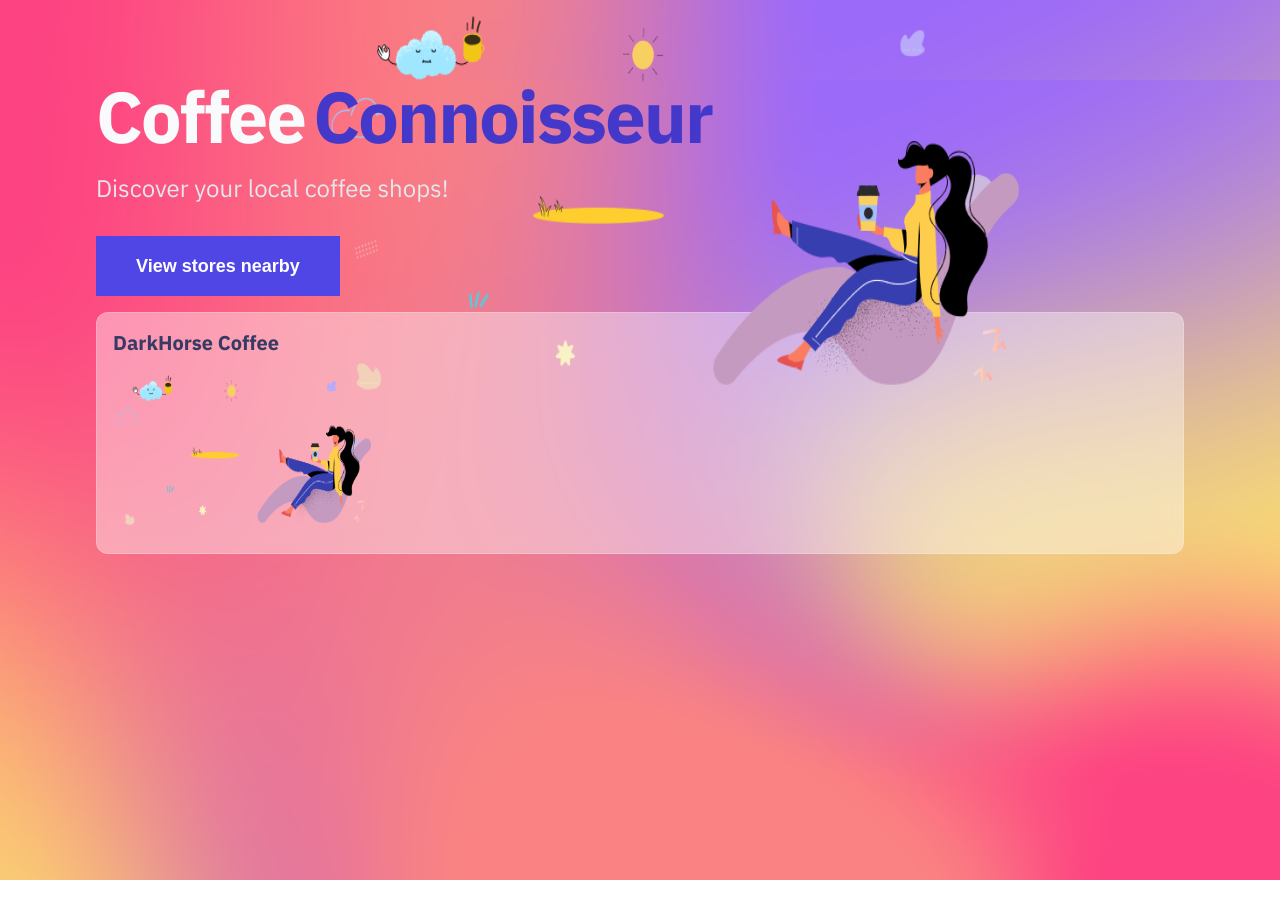
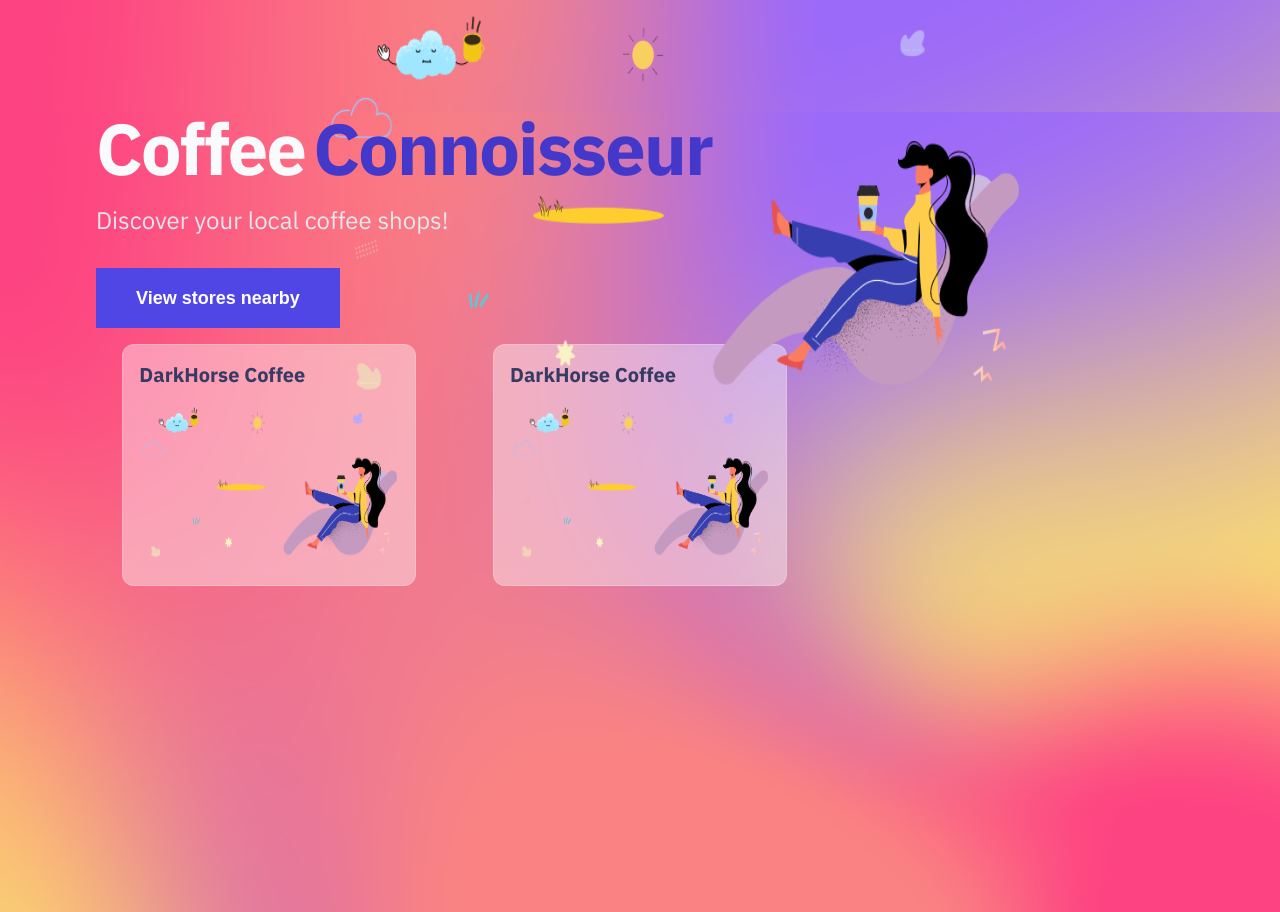
Before and after one commit to paulzijlmans/discover-coffee-stores, a Next.js app: page / in a window 1280 px wide. Before the commit the page ends 880 px from the top, so only its background shows below. Built offline with nearby package versions, Linux system fonts and the light colour scheme.

Commit message:
Card Grid Layout

```diff
--- a/pages/index.js
+++ b/pages/index.js
@@ -32,11 +32,20 @@ export default function Home() {
             alt='hero image'
           />
         </div>
-        <Card
-          name='DarkHorse Coffee'
-          imgUrl='/static/hero-image.png'
-          href='/coffee-store/darkhorse-coffee'
-        />
+        <div className={styles.cardLayout}>
+          <Card
+            className={styles.card}
+            name='DarkHorse Coffee'
+            imgUrl='/static/hero-image.png'
+            href='/coffee-store/darkhorse-coffee'
+          />
+          <Card
+            className={styles.card}
+            name='DarkHorse Coffee'
+            imgUrl='/static/hero-image.png'
+            href='/coffee-store/darkhorse-coffee'
+          />
+        </div>
       </main>
     </div>
   );
--- a/styles/Home.module.css
+++ b/styles/Home.module.css
@@ -15,6 +15,17 @@
   position: absolute;
   top: 0px;
   z-index: 1;
+}
+
+.cardLayout {
+  display: grid;
+  grid-template-columns: repeat(1, minmax(0, 1fr));
+  column-gap: 1.5rem /* 24px */;
+  row-gap: 1.5rem /* 24px */;
+}
+
+.card {
+  justify-content: center;
 }
 
 /** Breakpoints:
@@ -36,6 +47,10 @@
     padding-left: 1.5rem /* 24px */;
     padding-right: 1.5rem /* 24px */;
   }
+
+  .cardLayout {
+    grid-template-columns: repeat(2, minmax(0, 1fr));
+  }
 }
 
 @media (min-width: 768px) {
@@ -50,6 +65,10 @@
 
   .heroImage {
     right: 20%;
+  }
+
+  .cardLayout {
+    grid-template-columns: repeat(2, minmax(0, 1fr));
   }
 }
 
@@ -68,4 +87,18 @@
   .heroImage {
     right: 20%;
   }
+
+  .cardLayout {
+    grid-template-columns: repeat(3, minmax(0, 1fr));
+  }
 }
+
+@media (min-width: 1280px) {
+  .main {
+    margin-top: 7rem /* 112px */;
+  }
+
+  .cardLayout {
+    grid-template-columns: repeat(3, minmax(0, 1fr));
+  }
+}
```
